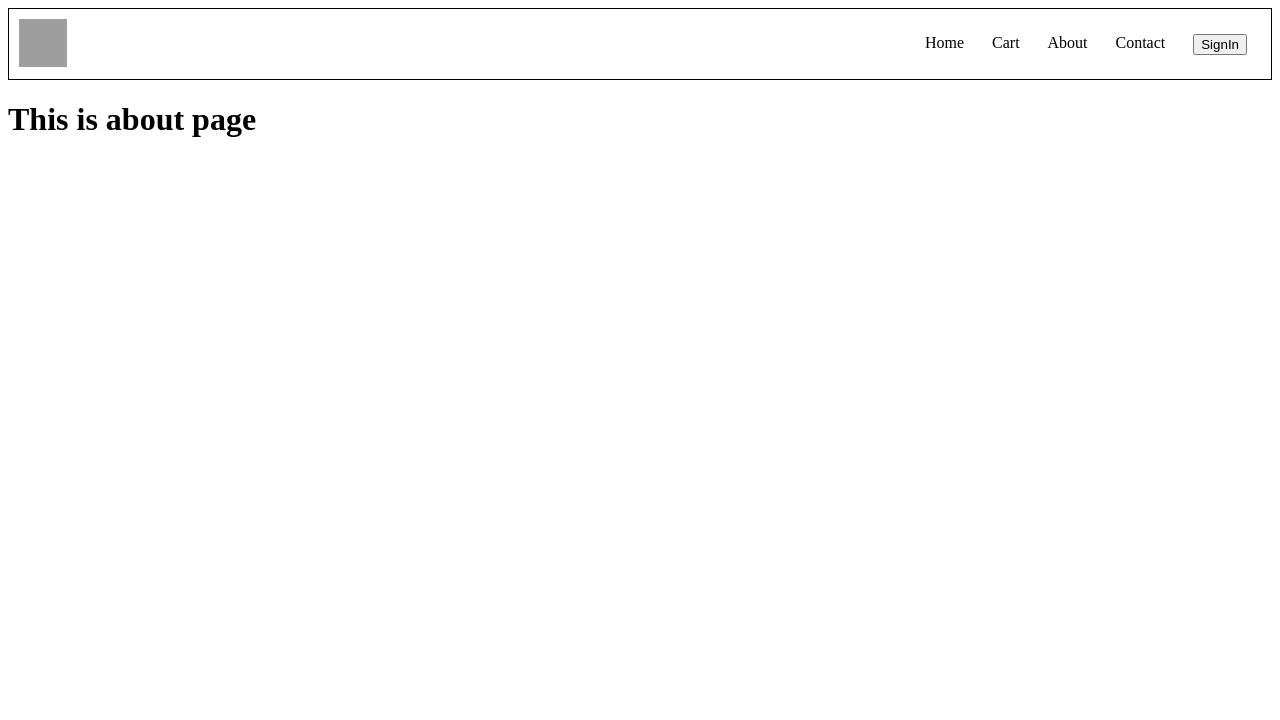
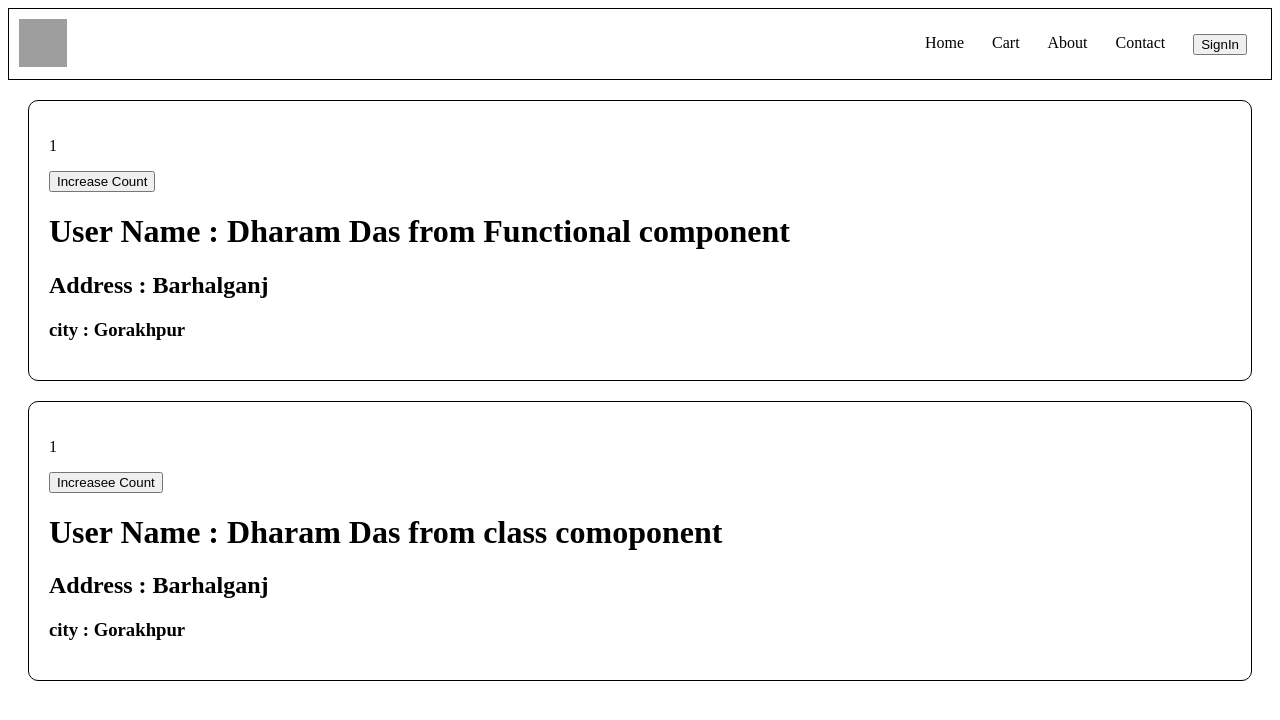
Before and after one commit to Dharmakrdas/React, a React (Vite) app: page /about in a window 1280 px wide. Shown: the top 720 px of the page. Built offline with nearby package versions, Linux system fonts and the light colour scheme; grey boxes are pictures that could not be loaded.

Commit message:
class component

```diff
--- a/src/About.js
+++ b/src/About.js
@@ -1,7 +1,11 @@
+import UserClass from "./UserClass";
+import UserFunction from "./UserFunction";
+
 const About =()=>{
     return(
         <div>
-            <h1>This is about page</h1>
+            <UserFunction name={"Dharam Das from Functional component"} address={"Barhalganj"} city={"Gorakhpur"} />
+            <UserClass name={"Dharam Das from class comoponent"} address={"Barhalganj"} city={"Gorakhpur"}/>
         </div>
     )
 }
--- a/src/ResturentMenu.js
+++ b/src/ResturentMenu.js
@@ -12,7 +12,7 @@ import ShimemerProductDetails from "./Shimmer/ShimerProductDetails";
 
 const ResturentMenu = () => {
   const [resurent, setResturent] = useState([]);
-  const [isVisible,setVisible] = useState(null);
+  const [isVisible,setVisible] = useState(true);
   const { resid } = useParams();
   useEffect(() => {
     getResturentDetails();
@@ -24,6 +24,15 @@ const ResturentMenu = () => {
     // console.log(result);
     setResturent(result?.data?.cards);
   };
+
+  const handleClick=(id)=>{
+console.log("item click", id);
+// const data = [...resurent];
+// const result = resurent[4]?.groupedCard?.cardGroupMap?.REGULAR?.cards.find((item,index)=> index === id)
+// result[4]?.groupedCard?.cardGroupMap?.REGULAR?.cards.isVisible = !isVisible
+// setResturent(data);
+
+  }
 
   return resurent.length === 0 ? <ShimemerProductDetails /> : (
     <div className="resturnt-menu-container">
@@ -42,8 +51,8 @@ const ResturentMenu = () => {
           <ResturentOptionMenu
             key={item?.card?.card?.title}
             data={item?.card?.card}
-            isVisible={index ===  isVisible ? false : true }
-            setVisible={setVisible}
+            isVisible={isVisible}
+            setVisible={handleClick}
             index={index}
           />
         ) : null
--- /dev/null
+++ b/src/UserClass.js
@@ -0,0 +1,28 @@
+import React from "react";
+
+class UserClass extends React.Component {
+  constructor(props) {
+    super(props);
+    this.state={
+        count : 1
+    }
+  }
+  handleOnClick (){
+    this.setState({
+        count : this.state.count + 1
+    })
+  }
+  render() {
+    return (
+      <div className="user-info">
+        <p>{this.state.count}</p>
+        <button type='button' className="btn" onClick={()=>this.handleOnClick()}>Increasee Count</button>
+        <h1>User Name : {this.props.name}</h1>
+        <h2>Address : {this.props.address}</h2>
+        <h3>city : {this.props.city}</h3>
+      </div>
+    );
+  }
+}
+
+export default UserClass;
--- /dev/null
+++ b/src/UserFunction.js
@@ -0,0 +1,19 @@
+import { useState } from "react";
+
+const UserFunction =(props)=>{
+    const [count,setCount] =useState(1);
+    const handleClick =()=>{
+        setCount(count+1);
+    }
+    return(
+        <div className="user-info">
+            <p>{count}</p>
+            <button className="btn" type='button' onClick={()=>handleClick()}>Increase Count</button>
+            <h1>User Name : {props.name}</h1>
+            <h2>Address : {props.address}</h2>
+            <h3>city : {props.city}</h3>
+        </div>
+    )
+}
+
+export default UserFunction;
--- a/src/styles.css
+++ b/src/styles.css
@@ -290,3 +290,10 @@ width: 100%;
     border-radius: 10px;
     background-color: #edebeb;
 }
+
+.user-info{
+  padding: 20px;
+  margin: 20px;
+  border: 1px solid black;
+  border-radius: 10px;
+}
```
